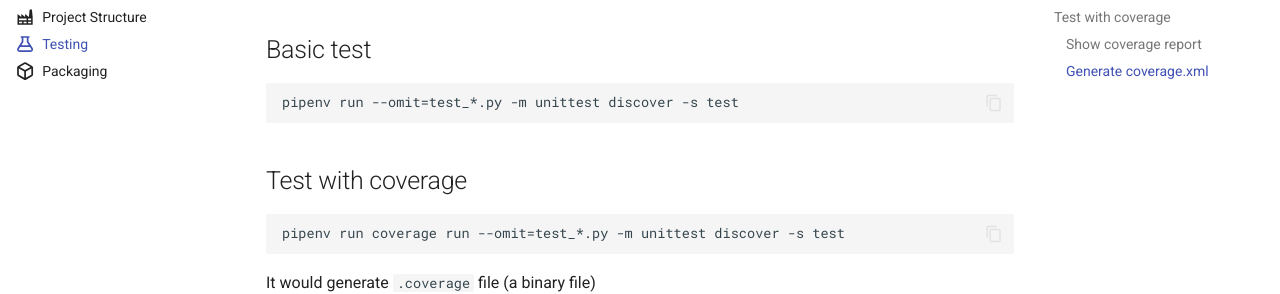
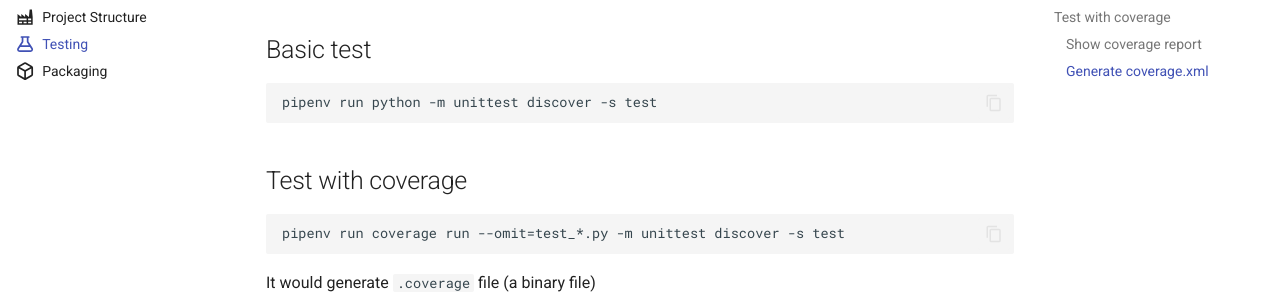
Before and after one commit to masongyli/xournalpp-advanced-export, an MkDocs documentation site: the page built from docs/development/testing.md, in a window 1280 px wide and 940 px high. Shown: the part 196-490 px from the top of the window. Built offline with MkDocs 1.6.1 and Material for MkDocs 9.7.7, drawn with Linux system fonts in a browser that asks for light colours; comment, search, counter and statistics services are not loaded.

Commit message:
Fix: incorrect test command

````diff
--- a/docs/development/testing.md
+++ b/docs/development/testing.md
@@ -6,7 +6,7 @@ icon: octicons/beaker-16
 
 ## Basic test
 ```
-pipenv run --omit=test_*.py -m unittest discover -s test
+pipenv run python -m unittest discover -s test
 ```
 
 ## Test with coverage
````
